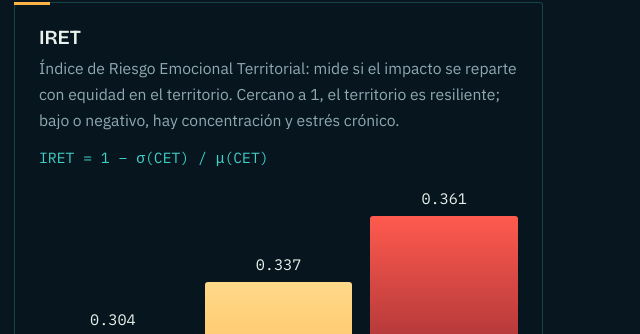
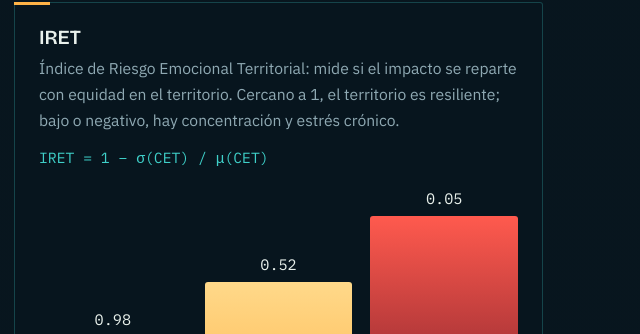
Before and after one commit to emoflow/emoflow-web-V3, a plain HTML site: page index.html in a window 1280 px wide. Shown: the part 3968-4302 px from the top of the page, 635-1275 px from the left. Drawn offline with nearby package versions, Linux system fonts and the light colour scheme; animation ran at ten frames a second.

Commit message:
Update IRET values in index.html

```diff
--- a/index.html
+++ b/index.html
@@ -226,9 +226,9 @@ body.cmd #cmd{display:flex}body.cmd{overflow:hidden}
     <h3>IRET</h3><p>Índice de Riesgo Emocional Territorial: mide si el impacto se reparte con equidad en el territorio. Cercano a 1, el territorio es resiliente; bajo o negativo, hay concentración y estrés crónico.</p>
     <div class="math">IRET = 1 − σ(CET) / μ(CET)</div>
     <div class="bars" id="bars" aria-label="IRET en tres escenarios">
-     <div data-h="45" style="background:linear-gradient(#b6f08a,var(--gr))"><span>0.304</span></div>
-     <div data-h="70" style="background:linear-gradient(#ffd98a,var(--am))"><span>0.337</span></div>
-     <div data-h="100" style="background:linear-gradient(var(--co),#7a1f2a)"><span>0.361</span></div>
+     <div data-h="45" style="background:linear-gradient(#b6f08a,var(--gr))"><span>0.98</span></div>
+     <div data-h="70" style="background:linear-gradient(#ffd98a,var(--am))"><span>0.52</span></div>
+     <div data-h="100" style="background:linear-gradient(var(--co),#7a1f2a)"><span>0.05</span></div>
     </div>
     <div class="cap"><div>Base</div><div>Temporada</div><div>Extremo</div></div>
    </div>
```
